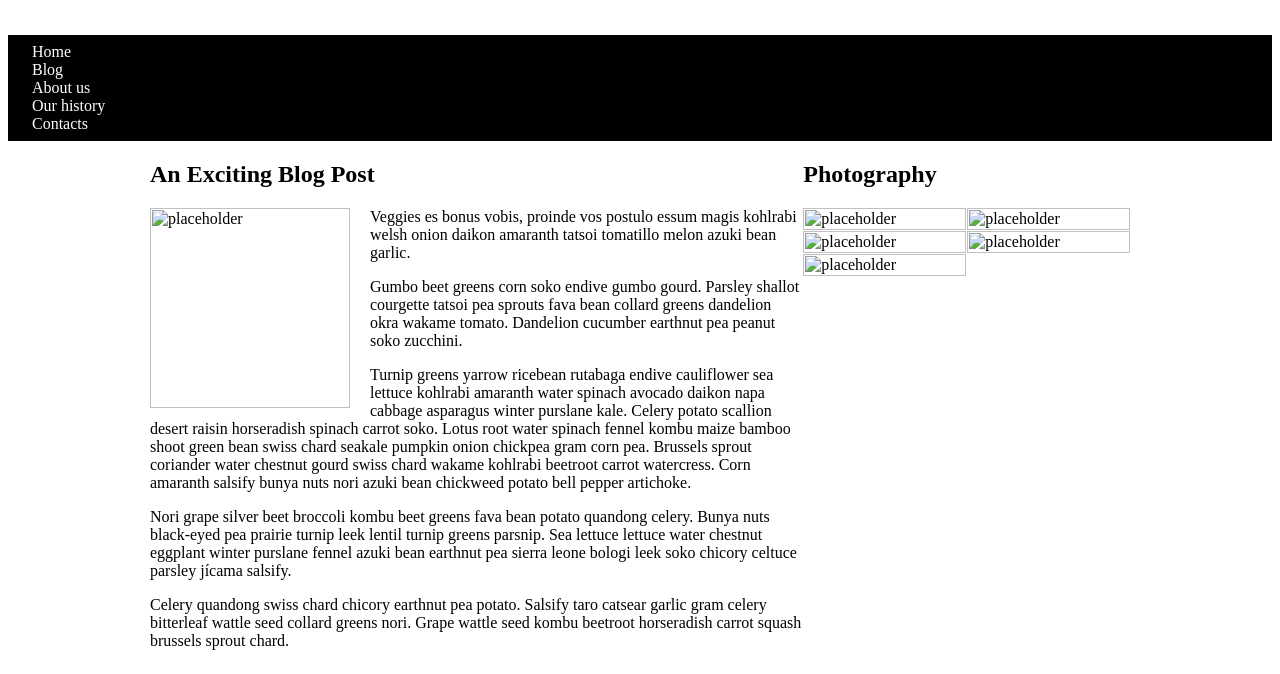
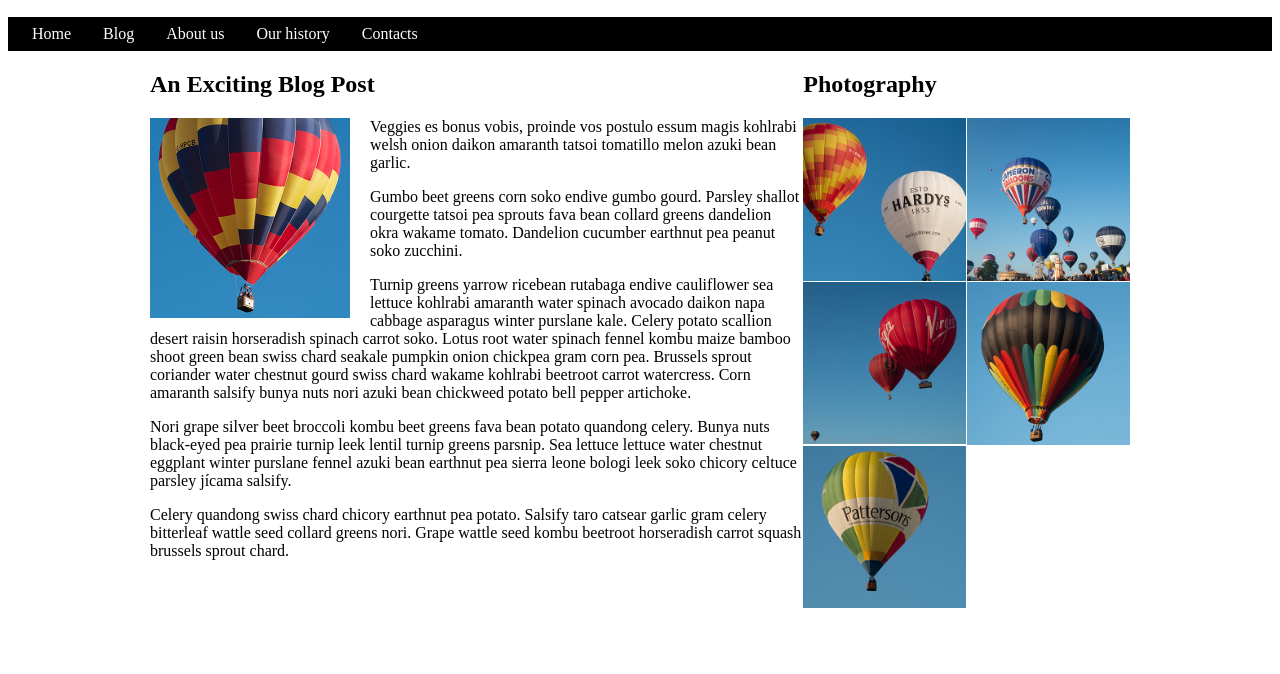
Before and after one commit to Ismail-DC/CSS-Assignment-3, a plain HTML site: page balloon.html in a window 1280 px wide. Shown: the part 128-802 px from the top of the page. Drawn offline with Linux system fonts and the light colour scheme.

Commit message:
fixing image erros

```diff
--- a/balloon.html
+++ b/balloon.html
@@ -5,7 +5,7 @@ Date: 21 June 2024
 Making a exciting webpage
 -->
 
-html code : <!DOCTYPE html>
+<!DOCTYPE html>
 <html lang="en-US">
   <head>
     <meta charset="utf-8">
@@ -45,7 +45,7 @@ html code : <!DOCTYPE html>
       <h1>
         An Exciting Blog Post
       </h1>
-      <img src="images/balloon-sq6.jpg" alt="placeholder" class="feature">
+      <img src="balloon-sq6.jpg" alt="placeholder" class="feature">
       <p>Veggies es bonus vobis, proinde vos postulo essum magis kohlrabi welsh onion daikon amaranth tatsoi tomatillo melon
         azuki bean garlic.</p>
 
@@ -73,19 +73,19 @@ html code : <!DOCTYPE html>
       </h2>
       <ul class="photos">
         <li>
-          <img src="images/balloon-sq1.jpg" alt="placeholder">
+          <img src="balloon-sq1.jpg" alt="placeholder">
         </li>
         <li>
-          <img src="images/balloon-sq2.jpg" alt="placeholder">
+          <img src="balloon-sq2.jpg" alt="placeholder">
         </li>
         <li>
-          <img src="images/balloon-sq3.jpg" alt="placeholder">
+          <img src="balloon-sq3.jpg" alt="placeholder">
         </li>
         <li>
-          <img src="images/balloon-sq4.jpg" alt="placeholder">
+          <img src="balloon-sq4.jpg" alt="placeholder">
         </li>
         <li>
-          <img src="images/balloon-sq5.jpg" alt="placeholder">
+          <img src="balloon-sq5.jpg" alt="placeholder">
         </li>
       </ul>
 
--- a/ballstyle.css
+++ b/ballstyle.css
@@ -54,7 +54,9 @@ body {
     margin: 0;
     padding: 0;
     list-style: none;
+    display: flex;
   }
+
 
   nav a {
     color: #fff;
```
